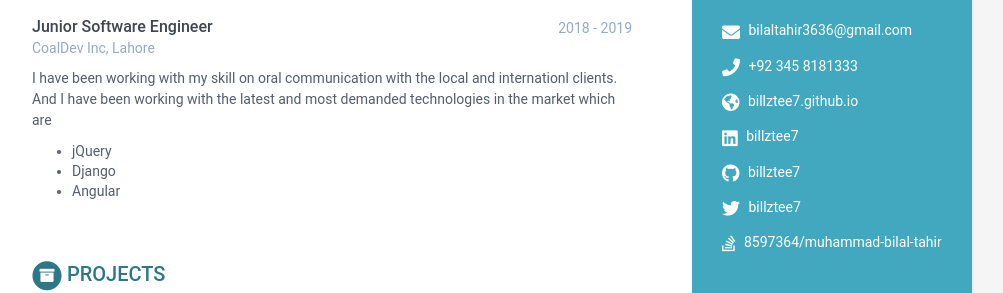
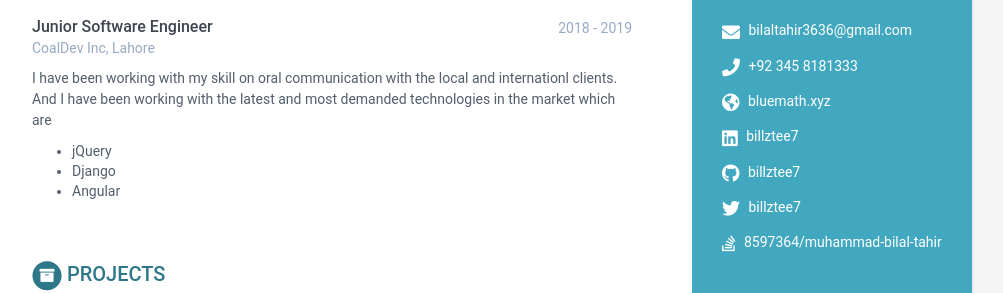
Before and after one commit to bilaltahir2178/bilaltahir2178.github.io, a Jekyll site: the page built from index.html, in a window 1280 px wide. Shown: the part 295-588 px from the top of the page, without its empty margins (168-1171 px from the left). Built offline with Jekyll 4.4.1, drawn with Linux system fonts in a browser that asks for light colours.

Commit message:
Added Website

```diff
--- a/_data/data.yml
+++ b/_data/data.yml
@@ -14,7 +14,7 @@ sidebar:
     # Sidebar links
     email: bilaltahir3636@gmail.com
     phone: +92 345 8181333
-    website: billztee7.github.io #do not add http://
+    website: bluemath.xyz #do not add http://
     linkedin: billztee7
     github: billztee7
     gitlab:
```
